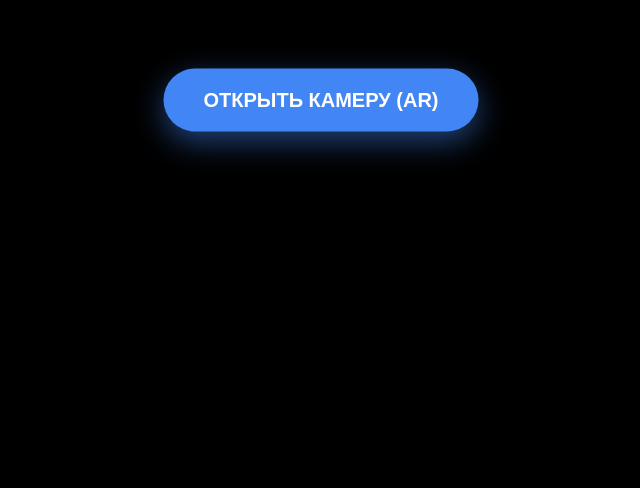
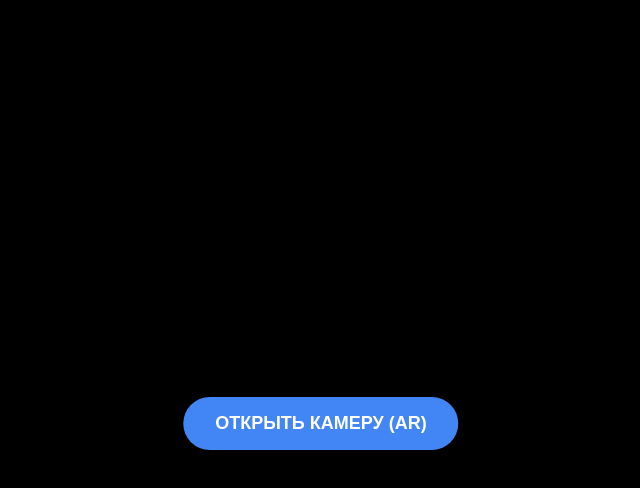
Before and after one commit to akmaltong/burger-ar, a plain HTML site: page index.html in a window 1280 px wide. Shown: the part 300-788 px from the top of the page, without its empty margins (319-959 px from the left). Drawn offline with Linux system fonts and the light colour scheme; some packages are replaced by stand-ins of ours; a script that the page names is missing.

Commit message:
Update styles.css

```diff
--- a/styles.css
+++ b/styles.css
@@ -1,46 +1,55 @@
+:not(:defined) > * {
+  display: none;
+}
+
 html, body {
   margin: 0;
   padding: 0;
   width: 100%;
   height: 100%;
-  background-color: #000; /* Черный фон до загрузки */
+  background-color: #000; /* Фон страницы */
 }
 
 model-viewer {
   width: 100%;
   height: 100vh;
-  /* Убираем отображение модели в браузере, оставляем только постер */
-  --poster-color: #000;
+  background-color: #000;
+  display: block;
 }
 
+/* Кнопка: принудительно показываем в центре */
 #ar-button {
+  display: block !important; /* Гарантируем видимость */
   background-color: #4285f4;
   position: absolute;
   left: 50%;
-  top: 50%;
-  transform: translate(-50%, -50%);
-  padding: 20px 40px;
+  bottom: 50px; /* Расстояние от низа */
+  transform: translateX(-50%);
+  padding: 16px 32px;
   font-family: sans-serif;
-  font-size: 20px;
+  font-size: 18px;
   font-weight: bold;
   color: white;
-  border-radius: 50px;
+  border-radius: 30px;
   border: none;
-  box-shadow: 0 10px 30px rgba(66, 133, 244, 0.5);
-  z-index: 999;
+  box-shadow: 0 4px 15px rgba(0, 0, 0, 0.5);
+  z-index: 9999;
+  cursor: pointer;
 }
 
-/* Скрываем кнопку, когда AR запустился */
+/* Скрываем кнопку ТОЛЬКО когда камера уже включилась */
 model-viewer[ar-status="session-started"] #ar-button {
-  display: none;
+  display: none !important;
 }
 
+/* Подсказка с рукой */
 #ar-prompt {
   position: absolute;
   left: 50%;
   top: 50%;
   transform: translate(-50%, -50%);
   display: none;
+  z-index: 1000;
 }
 
 model-viewer[ar-status="session-started"] #ar-prompt {
@@ -48,7 +57,7 @@ model-viewer[ar-status="session-started"] #ar-prompt {
 }
 
 #ar-prompt img {
-  width: 100px;
+  width: 80px;
   animation: scan 2s infinite ease-in-out;
 }
 
@@ -57,3 +66,8 @@ model-viewer[ar-status="session-started"] #ar-prompt {
   50% { transform: translateX(50px) rotate(15deg); }
   100% { transform: translateX(-50px) rotate(-15deg); }
 }
+
+/* Полоска загрузки */
+.progress-bar { position: absolute; left: 0; top: 0; width: 100%; height: 5px; background: rgba(255,255,255,0.1); }
+.update-bar { background: #4285f4; height: 100%; width: 0; transition: width 0.3s; }
+.hide { display: none; }
```
